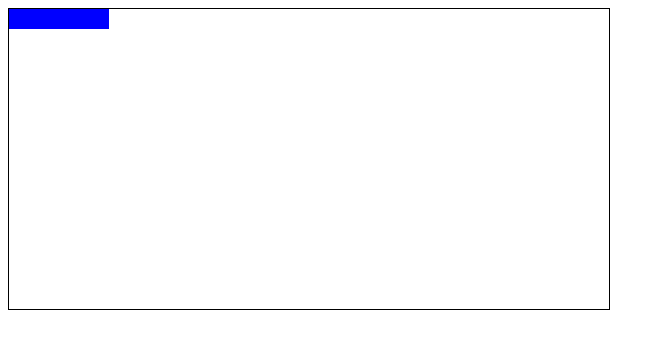
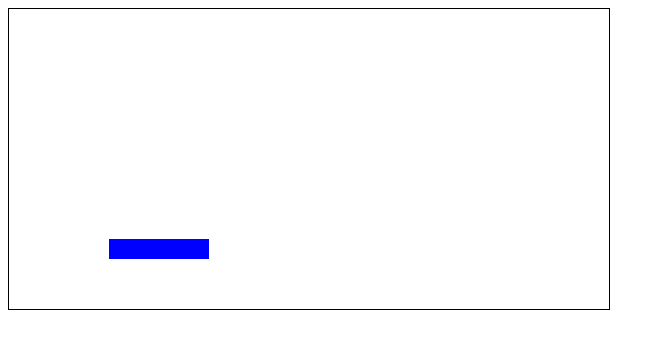
Before and after one commit to KausaChangs/breakout, a plain HTML site: page index.html in a window 1280 px wide. Shown: the whole page, without its empty margins (0-665 px from the left). Drawn offline with Linux system fonts and the light colour scheme.

Commit message:
fixed persisting block error

```diff
--- a/app.js
+++ b/app.js
@@ -9,3 +9,5 @@ function addBlock() {
 
   grid.appendChild(block);
 }
+
+addBlock();
--- a/index.html
+++ b/index.html
@@ -7,7 +7,7 @@
     </head>
     <body>
         <div class="grid">
-            <div class="block"></div>
+
         </div>
         <script src="app.js"></script>
     </body>
```
